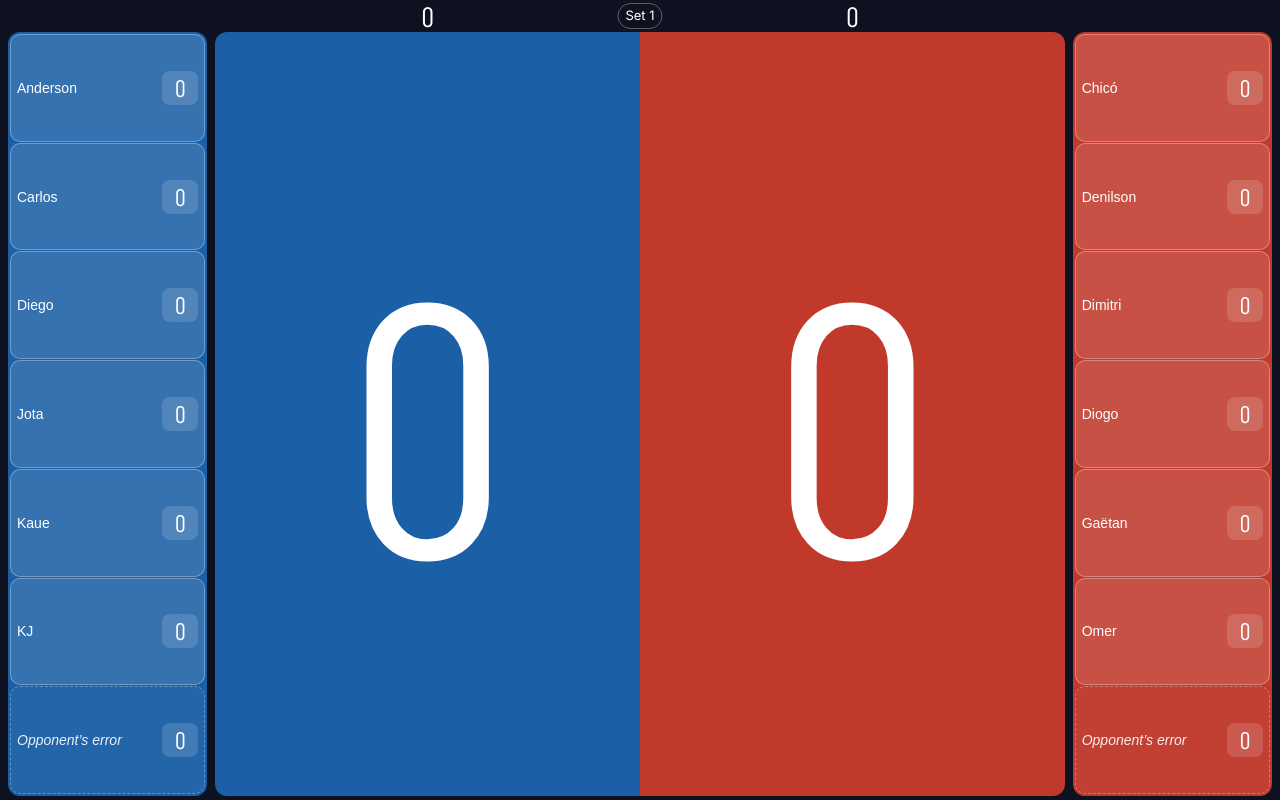
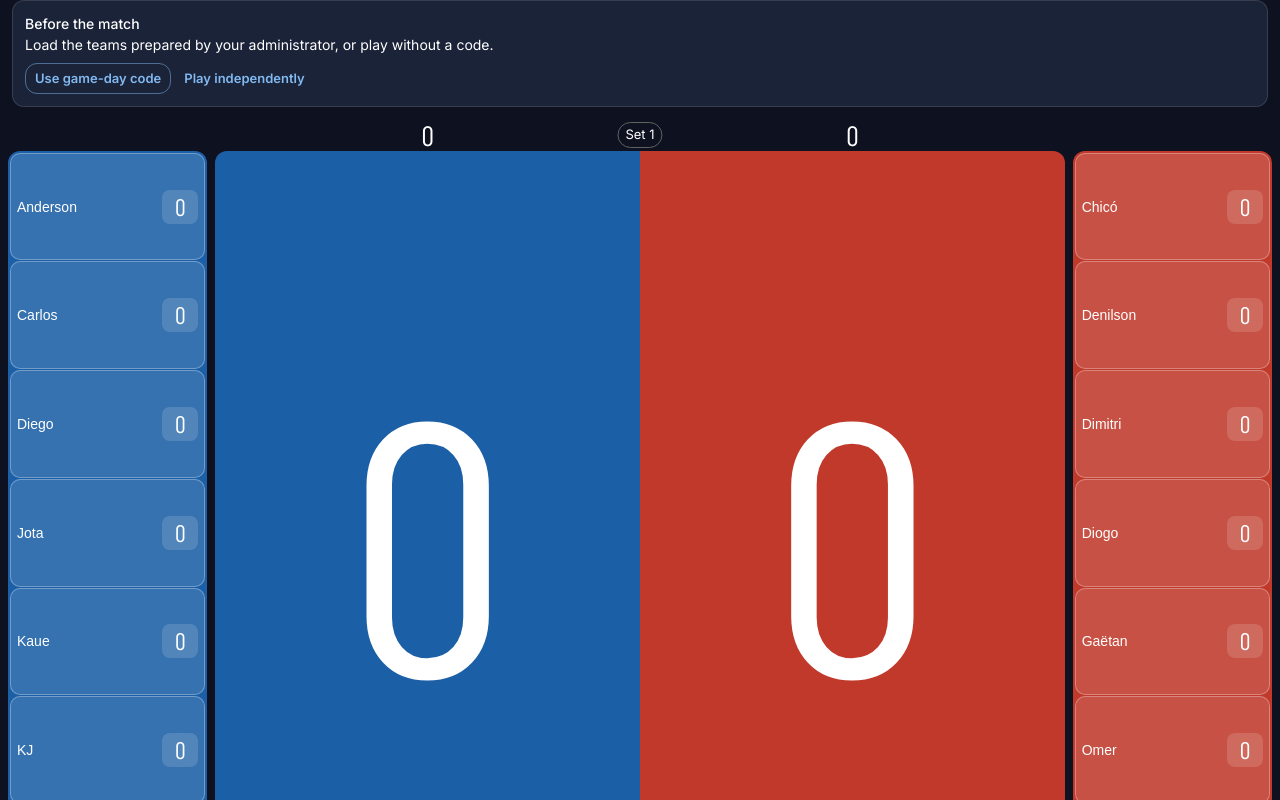
Before and after one commit to diogobas/volleyball_scoreboard, a React (Vite) app: page / in a window 1280 px wide. Shown: the top 800 px of the page. Built offline with nearby package versions, Linux system fonts and the light colour scheme.

Commit message:
fix: offer game-day lineup code before the first point

```diff
--- a/src/App.jsx
+++ b/src/App.jsx
@@ -10,8 +10,9 @@ import { closeStoredMatch, createLocalId, listStoredMatches, loadStoredMatch, op
 import { Roster, ScorePanel } from './components/TeamPanel';
 import EditTeamsDialog from './components/EditTeamsDialog';
 import Statistics from './components/Statistics';
+import DayCodeDialog from './components/DayCodeDialog';
 import CloseMatchDialog from './components/CloseMatchDialog';
-import { applyDayLineup } from './game/gameDay';
+import { applyDayLineup, startIndependentMatch } from './game/gameDay';
 import SavedMatchesDialog from './components/SavedMatchesDialog';
 import { closeDayDatabaseWhenUploadsFinish, uploadReceivedMatch } from './remote/gameDays';
 
@@ -57,6 +58,7 @@ function MatchApp({ database, initialState }) {
   const [closeSuccess, setCloseSuccess] = useState(false);
   const [storageWarning, setStorageWarning] = useState('');
   const [tab, setTab] = useState(0);
+  const [lineupOpen, setLineupOpen] = useState(false);
   const [editing, setEditing] = useState(false);
   const [pendingOpen, setPendingOpen] = useState(false);
   const [pendingCount, setPendingCount] = useState(0);
@@ -144,12 +146,26 @@ function MatchApp({ database, initialState }) {
     requestAnimationFrame(() => courtRef.current?.scrollIntoView({ block: 'start' }));
   }
 
+  const matchStarted = state.log.some(entry => entry.type === 'point');
   const last = state.log.at(-1);
   const closing = confirmation === 'closeSet';
   return <Box component="main" className="app" aria-label="Volleyball Scoreboard">
     {closeSuccess && <Alert severity="success" onClose={() => setCloseSuccess(false)} sx={{ mx: 2, mb: 2 }}>Match saved on this device, awaiting upload. A new match has started.</Alert>}
     {syncNotice && <Alert severity="info" onClose={() => setSyncNotice('')} sx={{ mx: 2, mb: 2 }}>{syncNotice}</Alert>}
     {storageWarning && <Alert severity="warning" action={<Button color="inherit" size="small" onClick={retrySave}>Retry saving</Button>} sx={{ mx: 2, mb: 2 }}>{storageWarning}</Alert>}
+    {tab === 0 && !matchStarted && <Paper variant="outlined" sx={{ mx: 1.5, mb: 1.5, p: 1.5 }} aria-label="Match setup">
+      <Typography variant="subtitle2">{state.dayContext ? `${state.dayContext.group_name} · ${state.dayContext.play_date}` : 'Before the match'}</Typography>
+      <Typography variant="body2" color="text.secondary" sx={{ mb: 1 }}>
+        {state.dayContext ? 'Game-day lineup loaded. You can start playing offline.' : 'Load the teams prepared by your administrator, or play without a code.'}
+      </Typography>
+      <Stack direction="row" sx={{ flexWrap: 'wrap', gap: 1 }}>
+        <Button variant="outlined" size="small" onClick={() => setLineupOpen(true)}>{state.dayContext ? 'Change game-day code' : 'Use game-day code'}</Button>
+        <Button size="small" onClick={() => {
+          try { setState(startIndependentMatch(state)); setSyncNotice('Independent match. Edit names or start scoring whenever you are ready.'); }
+          catch (error) { setSyncNotice(error.message); }
+        }}>Play independently</Button>
+      </Stack>
+    </Paper>}
     <Box ref={courtRef} className={`court${tab !== 0 ? ' court--stats' : ''}`}>
       {tab === 0 && <Box className="scoreboard">
         <Stack className="set-bar" direction="row" sx={{ alignItems: 'center', justifyContent: 'center', gap: 2 }}>
@@ -202,6 +218,11 @@ function MatchApp({ database, initialState }) {
       <Button color="inherit" size="small" startIcon={<RestartAltRounded />} onClick={() => setConfirmation('reset')}>Reset match</Button>
       <Typography variant="caption" color="text.secondary">{saved ? 'Saved on this device' : storageWarning ? 'Local saving unavailable' : 'Saving…'}</Typography>
     </Box>
+    {lineupOpen && <DayCodeDialog confirmLabel="Load lineup" onClose={() => setLineupOpen(false)} onConfirm={async context => {
+      const next = applyDayLineup(state, context);
+      const persisted = await saveStoredMatch(database, next);
+      setState(persisted); setSavedState(persisted); setStorageWarning(''); setSyncNotice(''); setLineupOpen(false);
+    }} />}
     {pendingOpen && <SavedMatchesDialog database={database} onChanged={refreshPending} onClose={() => setPendingOpen(false)} />}
     {editing && <EditTeamsDialog state={state} teamOrder={teamOrder} onClose={() => setEditing(false)}
       onSave={(teams, dayContext, imported) => {
--- a/src/components/DayCodeDialog.jsx
+++ b/src/components/DayCodeDialog.jsx
@@ -2,12 +2,19 @@ import { useState } from 'react';
 import { Alert, Button, Dialog, DialogActions, DialogContent, DialogTitle, Stack, TextField, Typography } from '@mui/material';
 import { redeemDayCode } from '../remote/gameDays';
 
-export default function DayCodeDialog({ onClose, onConfirm }) {
+export default function DayCodeDialog({ onClose, onConfirm, confirmLabel = 'Use this day' }) {
   const [code, setCode] = useState(''); const [preview, setPreview] = useState(null);
   const [busy, setBusy] = useState(false); const [error, setError] = useState('');
   async function load(event) {
     event.preventDefault(); setBusy(true); setError('');
     try { setPreview(await redeemDayCode(code)); } catch (failure) { setError(failure.message); }
+    finally { setBusy(false); }
+  }
+  async function confirm() {
+    if (busy || !preview) return;
+    setBusy(true); setError('');
+    try { await onConfirm(preview); }
+    catch (failure) { setError(failure.message || 'The lineup could not be saved. Please retry.'); }
     finally { setBusy(false); }
   }
   return <Dialog open fullWidth maxWidth="sm" onClose={() => { if (!busy) onClose(); }} aria-labelledby="day-code-title">
@@ -21,6 +28,6 @@ export default function DayCodeDialog({ onClose, onConfirm }) {
         {['A','B'].map(team => <Typography key={team}>{preview.lineup[team].name}: {preview.lineup[team].players.map(p => p.name).join(', ')}</Typography>)}
         <Typography variant="caption">Lineup version {preview.lineup_version}</Typography></>}
     </Stack></DialogContent>
-    <DialogActions><Button disabled={busy} onClick={onClose}>Cancel</Button><Button variant="contained" disabled={busy || !preview} onClick={() => onConfirm(preview)}>Use this day</Button></DialogActions>
+    <DialogActions><Button disabled={busy} onClick={onClose}>Cancel</Button><Button variant="contained" disabled={busy || !preview} onClick={confirm}>{busy ? 'Please wait…' : confirmLabel}</Button></DialogActions>
   </Dialog>;
 }
--- a/src/game/gameDay.js
+++ b/src/game/gameDay.js
@@ -1,16 +1,22 @@
-import { canCloseMatch, restoreMatch, TEAM_IDS } from './match.js';
+import { canCloseMatch, matchReducer, restoreMatch, TEAM_IDS } from './match.js';
 import { matchPayload } from '../remote/matchPayload.js';
 import { CLOSED_STORE, SETTINGS_STORE, transactionDone } from './storage.js';
 
+export function startIndependentMatch(state) {
+  if (state.log.some(entry => entry.type === 'point')) throw new Error('Save or reset the current match before changing its setup.');
+  const next = matchReducer(state, { type: 'reset' });
+  delete next.groupId; delete next.initialRoster; delete next.dayContext;
+  for (const team of TEAM_IDS) for (const player of next.teams[team].players) delete player.personId;
+  next.court = { initial: structuredClone(next.teams), changes: [] };
+  return restoreMatch(JSON.stringify(next));
+}
+
 export function applyDayLineup(state, context) {
   if (state.log.some(entry => entry.type === 'point')) throw new Error('Save or reset the current match before loading a lineup.');
-  const next = structuredClone(state);
-  // Day identity is separate from the former mandatory player registry.
-  delete next.groupId; delete next.initialRoster;
+  const next = startIndependentMatch(state);
   for (const team of TEAM_IDS) {
     next.teams[team].name = context.lineup[team].name;
     next.teams[team].players.forEach((player, i) => {
-      delete player.personId;
       if (!player.isError) player.name = context.lineup[team].players[i].name;
     });
   }
```
Also changed, not shown: scripts/check-court-flow.mjs (+24 -2 lines), 2 other files (tests, documents, lock files or other folders).
